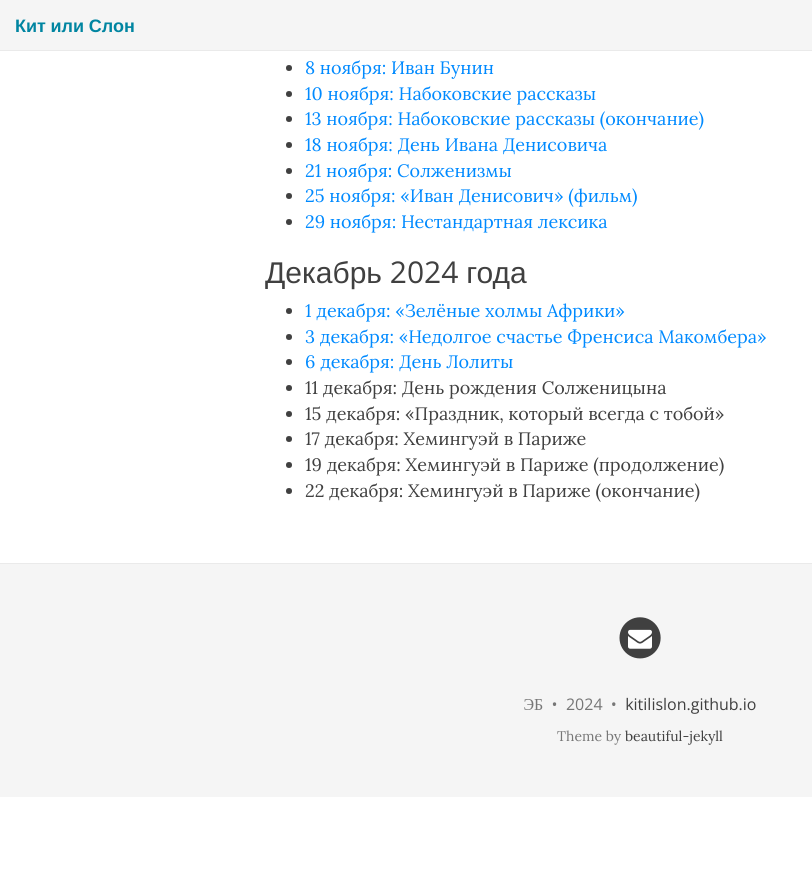
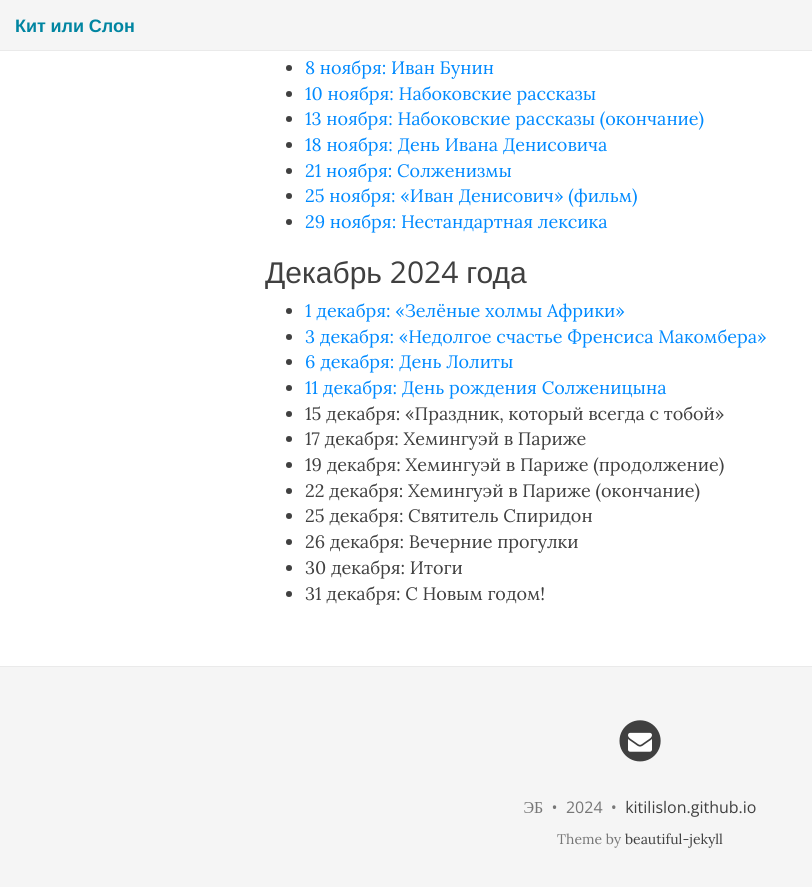
Before and after one commit to KitIliSlon/KitIliSlon.github.io, a Jekyll site: the page built from index.md, in a window 1280 px wide and 900 px high, scrolled down 1072 px. Shown: the top 887 px of the window, without its empty margins (0-812 px from the left). Built offline with Jekyll 4.4.1, drawn with Linux system fonts in a browser that asks for light colours; nearby versions of some CDN libraries; before the commit the page ends 1869 px from its top, so only the background shows below that.

Commit message:
2024-12-11

```diff
--- a/index.md
+++ b/index.md
@@ -48,8 +48,12 @@ published: true
 * [1 декабря: «Зелёные холмы Африки»](https://kitilislon.github.io/2024-12-01)
 * [3 декабря: «Недолгое счастье Френсиса Макомбера»](https://kitilislon.github.io/2024-12-03)
 * [6 декабря: День Лолиты](https://kitilislon.github.io/2024-12-06)
-* 11 декабря: День рождения Солженицына
+* [11 декабря: День рождения Солженицына](https://kitilislon.github.io/2024-12-11)
 * 15 декабря: «Праздник, который всегда с тобой»
 * 17 декабря: Хемингуэй в Париже
 * 19 декабря: Хемингуэй в Париже (продолжение)
 * 22 декабря: Хемингуэй в Париже (окончание)
+* 25 декабря: Святитель Спиридон
+* 26 декабря: Вечерние прогулки
+* 30 декабря: Итоги
+* 31 декабря: С Новым годом!
```
Also changed, not shown: 2024-12-11.md (added, +19 -0 lines).
